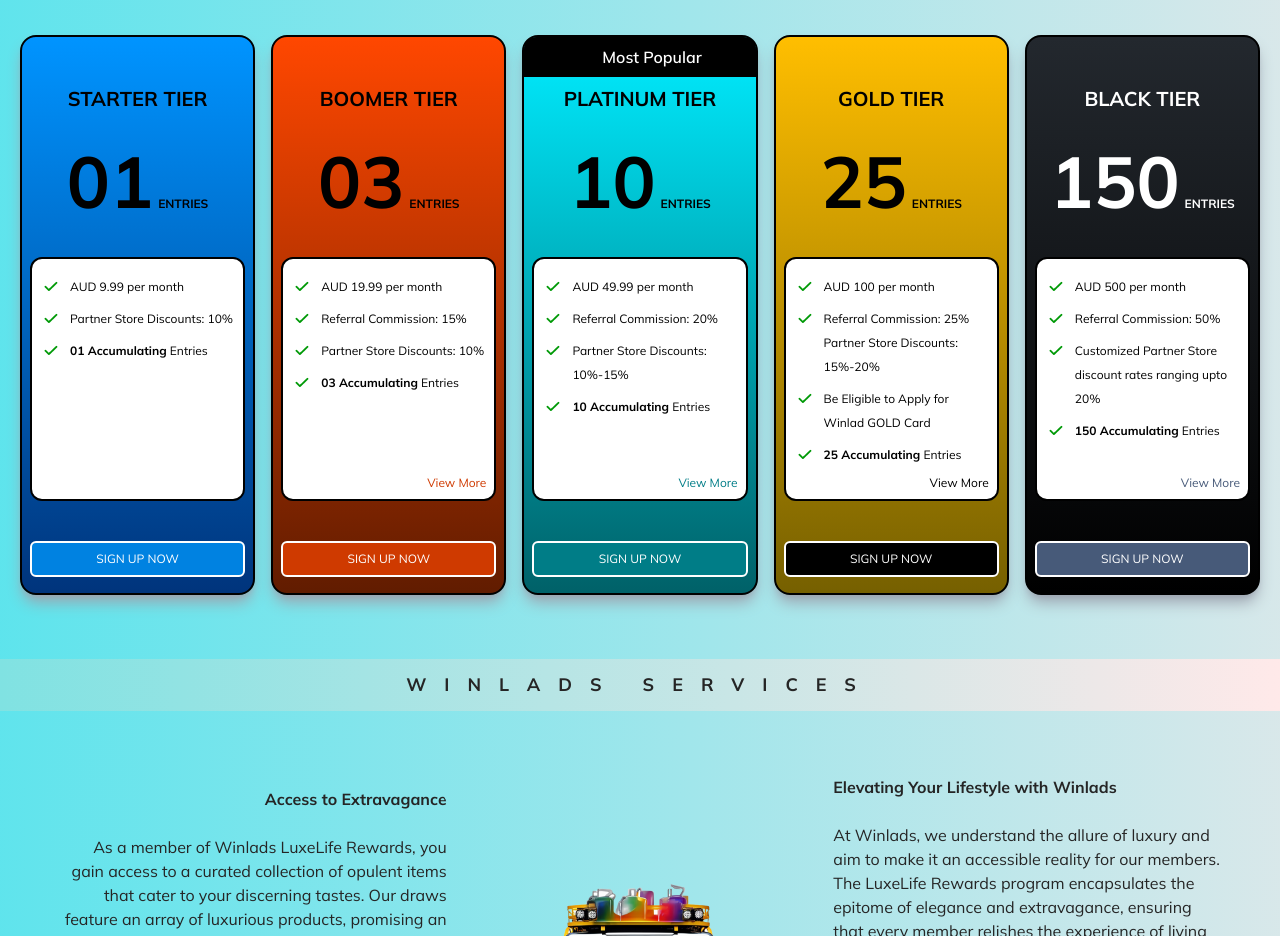
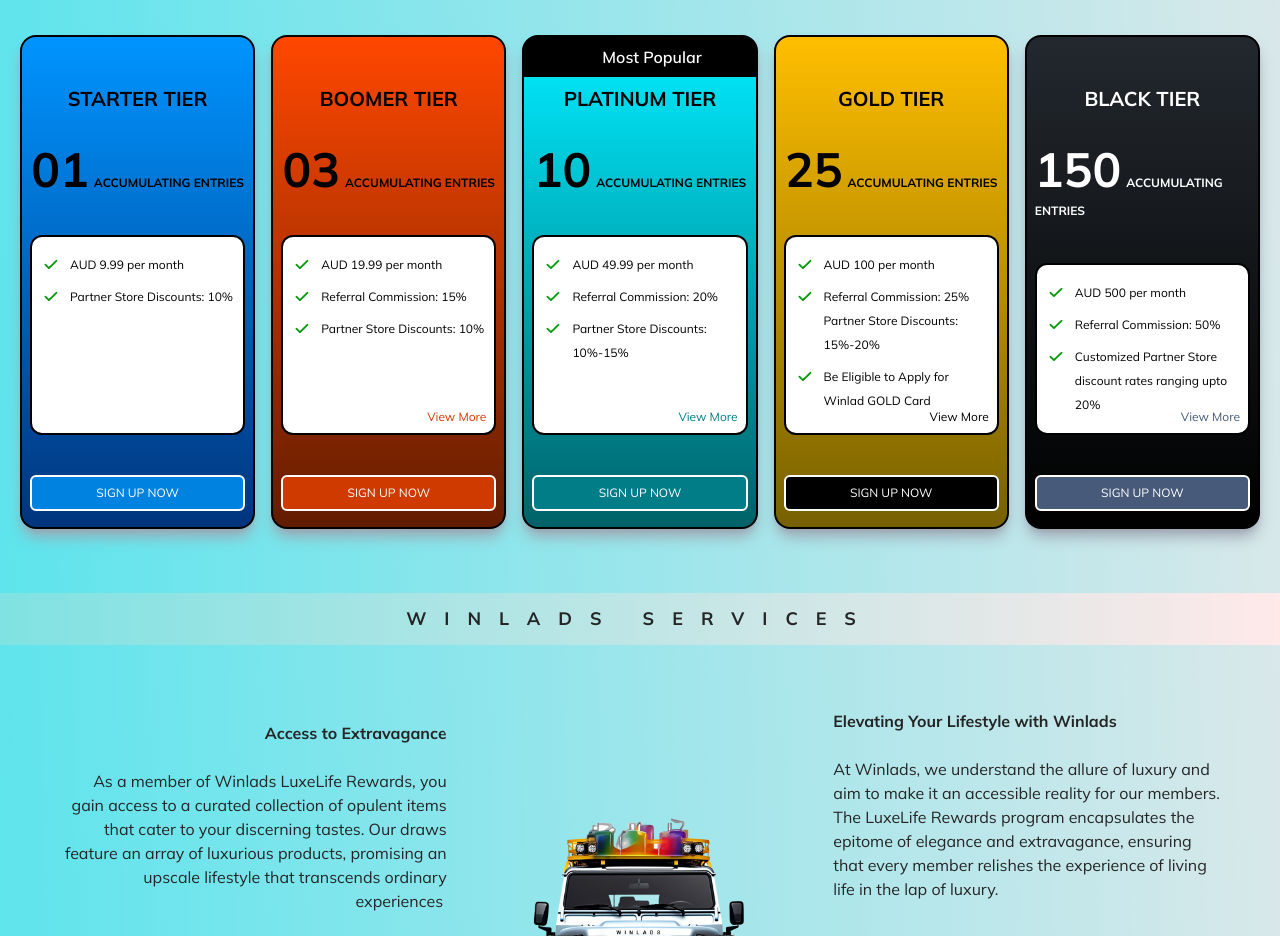
Before and after one commit to Cameron933/winlads-client, a React (Vite) app: page / in a window 1280 px wide. Shown: the part 2300-3236 px from the top of the page. Built offline with nearby package versions, Linux system fonts and the light colour scheme; some icons are missing.

Commit message:
update code

```diff
--- a/src/components/SubCard/SubCard.jsx
+++ b/src/components/SubCard/SubCard.jsx
@@ -86,10 +86,10 @@ const SubCard = ({
           className={`font-bold text-lg 2xl:text-xl`}
           style={{ color: titleColor2 }}
         >
-          <span className="text-6xl lg:text-7xl">
+          <span className="text-4xl lg:text-5xl">
             {title2.slice(0, 3).trim()}
           </span>{" "}
-          <span className="text-xs"> ENTRIES</span>
+          <span className="text-xs uppercase">Accumulating Entries</span>
         </p>
       </div>
       <div className="relative flex flex-col space-y-2  border-2 border-black bg-white px-2 py-4 rounded-xl md:mb-10 mb-5 h-full">
@@ -116,7 +116,7 @@ const SubCard = ({
             </p>
           </div>
         )}
-          {desc10 && (
+          {/* {desc10 && (
           <div className="flex flex-row items-start gap-2 pb-4">
             <img src={Correct} alt="" />
             <p
@@ -125,7 +125,7 @@ const SubCard = ({
               <span className="font-bold">{desc10}&nbsp;Accumulating</span>&nbsp;Entries
             </p>
           </div>
-        )}
+        )} */}
         {showmore && (
           <div>
             <div className="flex flex-row items-start gap-2">
```
